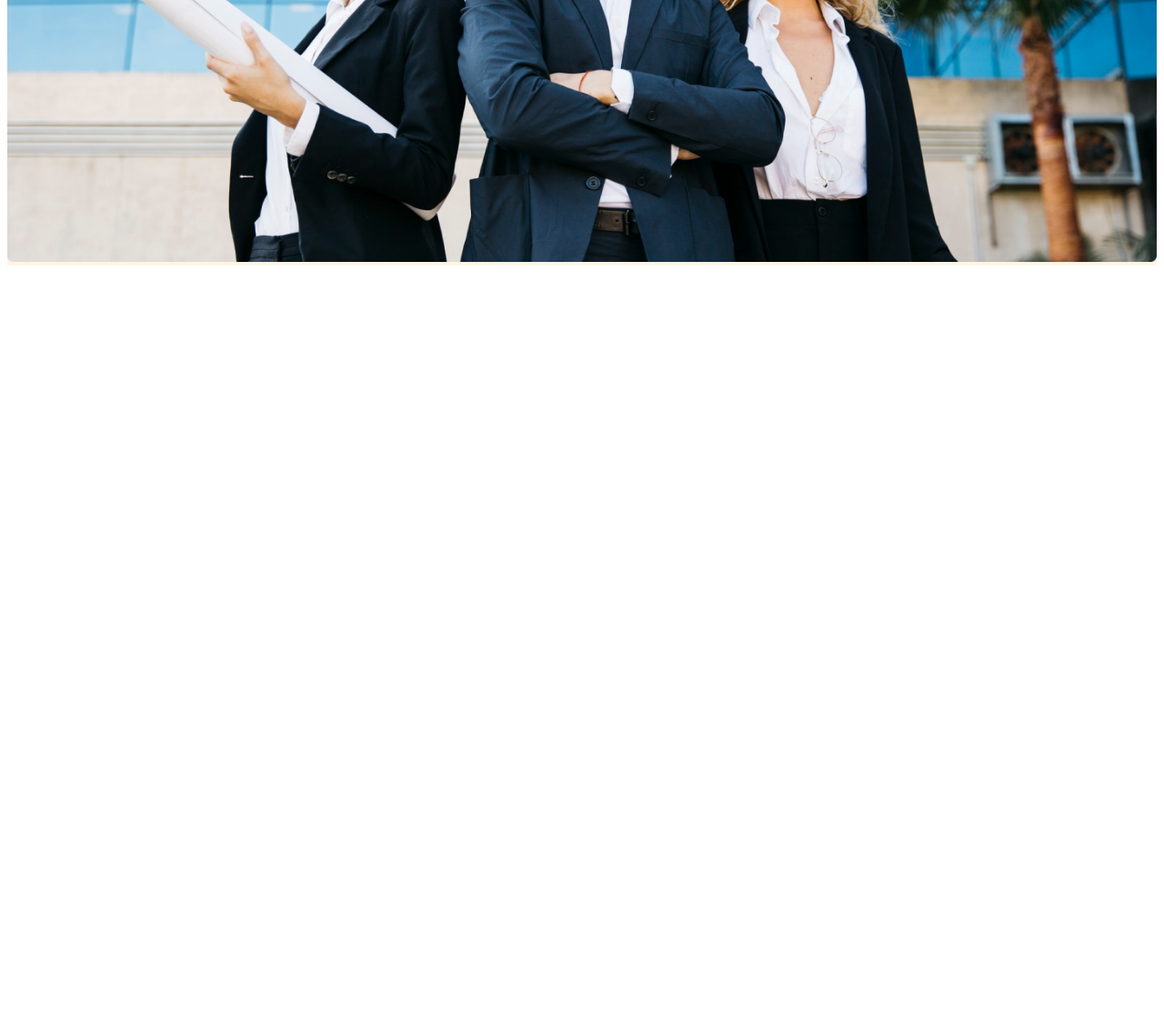
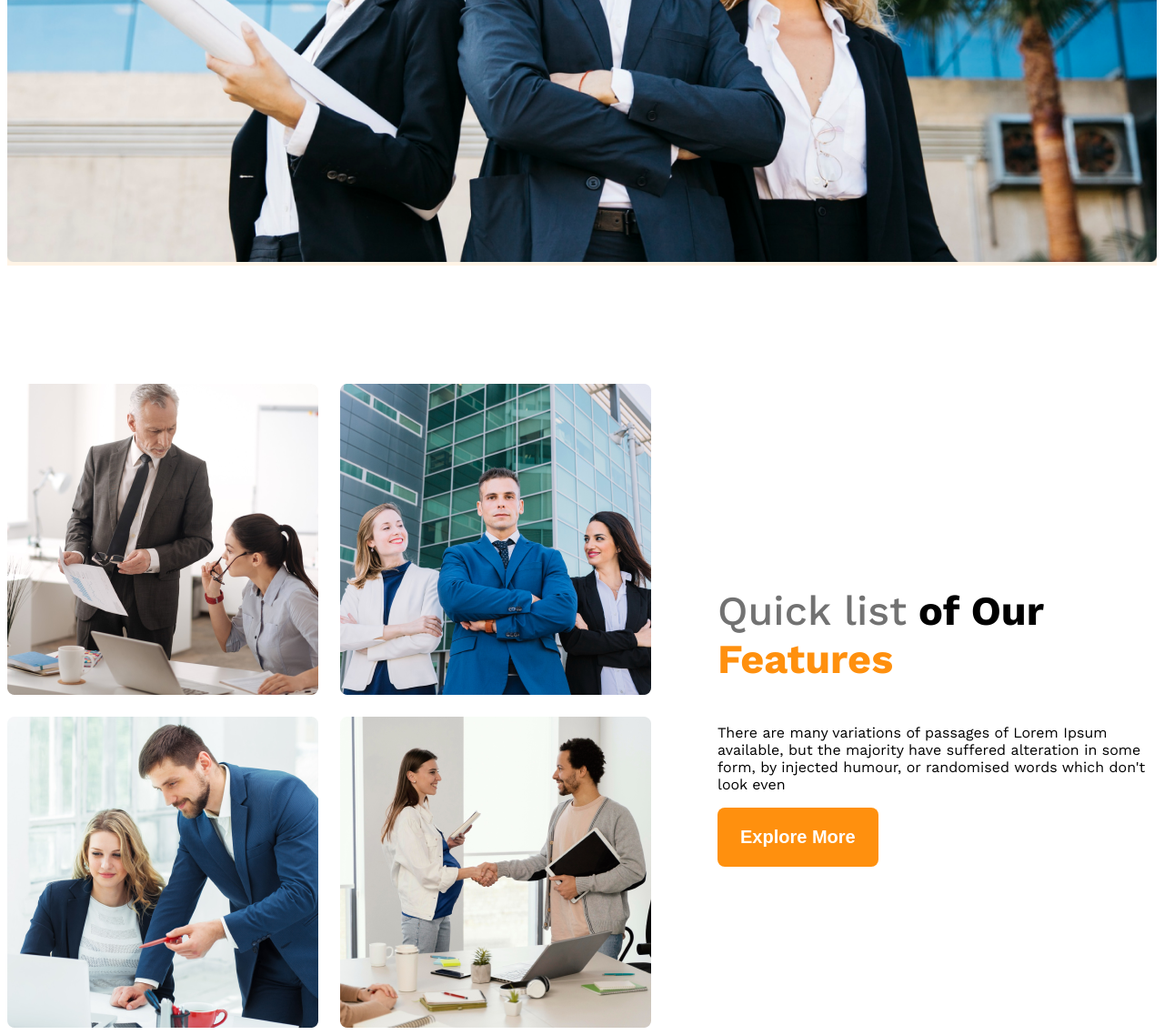
Before and after one commit to AbdurRahman1054/G3-Archetects, a plain HTML site: page G3-Archetects/index.html in a window 1280 px wide. Shown: the part 894-2032 px from the top of the page at 91% size. Before the commit the page ends 1194 px from the top, so only its background shows below. Drawn offline with nearby package versions, Linux system fonts and the light colour scheme.

Commit message:
complete teams section

```diff
--- a/G3-Archetects/Style/style.css
+++ b/G3-Archetects/Style/style.css
@@ -29,6 +29,13 @@
   font-weight: 600;
   padding: 21px 25px;
   font-size: 1.25rem;
+}
+main {
+  max-width: 1440px;
+  margin: 0 auto;
+}
+main > section {
+  margin-top: 130px;
 }
 /* header styles */
 
@@ -79,6 +86,30 @@
 .banner-image {
   width: 100%;
 }
+/* team and fetuared related style */
+.teams {
+  align-items: center;
+}
+.team-img-container {
+  display: grid;
+  grid-template-columns: repeat(2, 1fr);
+  gap: 24px;
+}
+.our-featuers {
+  margin-left: 73px;
+  max-width: 530px;
+}
+.featuers-titles {
+  font-size: 2.813rem;
+  font-weight: 700;
+}
+#quick-list {
+  font-weight: 500;
+}
+#Features {
+  color: rgb(255, 144, 14);
+}
+
 /* responsive media query */
 @media screen and (max-width: 576px) {
   .navbar,
--- a/G3-Archetects/index.html
+++ b/G3-Archetects/index.html
@@ -36,7 +36,27 @@
       <img class="banner-image" src="./images/banner.png" alt="">
     </div>
   </header>
-  <main></main>
+
+  <main>
+    <section class="teams display-flex">
+      <div class="team-img-container">
+        <img src="./images/team1.png" alt="">
+        <img src="./images/team2.png" alt="">
+        <img src="./images/team3.png" alt="">
+        <img src="./images/team4.png" alt="">
+      </div>
+
+      <div class="our-featuers">
+        <h3 class="featuers-titles"><span id="quick-list" class="text-light-gray">Quick list</span> <span>of Our</span>
+          <span id="Features">Features</span>
+        </h3>
+        <p class="featuers-description">There are many variations of passages of Lorem Ipsum available, but the majority
+          have suffered alteration in some form,
+          by injected humour, or randomised words which don't look even</p>
+        <button class="btn-primary">Explore More</button>
+      </div>
+    </section>
+  </main>
   <footer></footer>
 </body>
 
```
